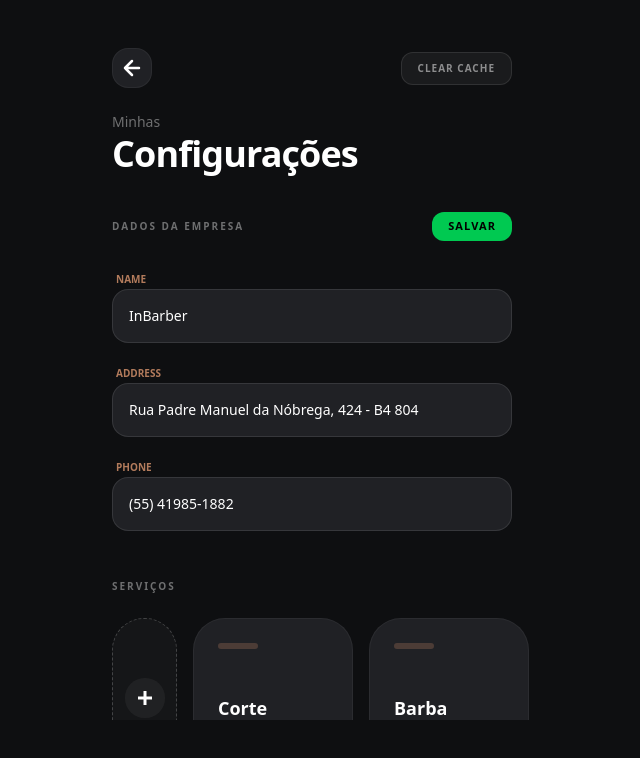
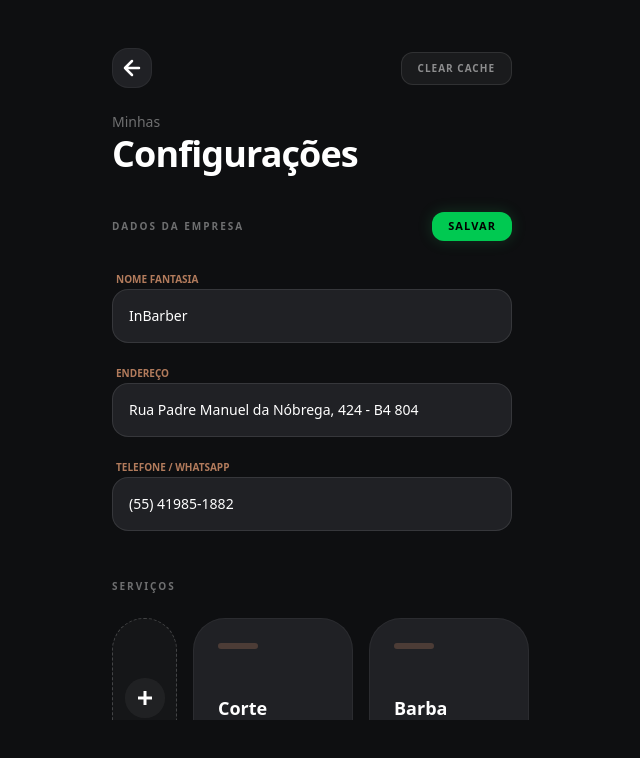
Before and after one commit to JoaozinDaprogramacao/barbercenter, a Next.js app: page /admin/settings in a window 1280 px wide. Both pictures are taken after a click on the button "EDITAR". Shown: the top 758 px of the page, without its empty margins (328-968 px from the left). Built offline with nearby package versions, Linux system fonts and the light colour scheme.

Commit message:
feat: traduz

```diff
--- a/src/components/admin/settings/CompanySection.tsx
+++ b/src/components/admin/settings/CompanySection.tsx
@@ -2,19 +2,27 @@ import { maskPhone } from "@/utils/masks";
 
 interface CompanySectionProps {
     isEditing: boolean;
-    data: { name: string; address: string; city: string; phone: string };
+    data: { nome: string; endereco: string; cidade: string; telefone: string };
     onEdit: () => void;
     onSave: () => void;
     onChange: (newData: any) => void;
 }
 
-export const CompanySection = ({ isEditing, data, onEdit, onSave, onChange }: CompanySectionProps) => (
+export const CompanySection = ({ isEditing, data, onEdit, onSave, onChange }: CompanySectionProps) => {
+    // Mapeamento de chaves do objeto para Labels legíveis
+    const campos = [
+        { chave: 'nome', label: 'Nome Fantasia' },
+        { chave: 'endereco', label: 'Endereço' },
+        { chave: 'telefone', label: 'Telefone / WhatsApp' }
+    ];
+
+    return (
         <section className="mb-12 animate-in fade-in duration-500">
             <div className="flex justify-between items-center mb-6">
                 <h3 className="text-[10px] font-black text-white/40 uppercase tracking-[0.2em]">Dados da Empresa</h3>
                 <button
                     onClick={isEditing ? onSave : onEdit}
-                className={`text-[11px] font-black uppercase tracking-widest px-4 py-1.5 rounded-xl transition-all active:scale-95 ${isEditing ? 'bg-green-500 text-black' : 'bg-accent text-white'
+                    className={`text-[11px] font-black uppercase tracking-widest px-4 py-1.5 rounded-xl transition-all active:scale-95 ${isEditing ? 'bg-green-500 text-black shadow-[0_0_15px_rgba(34,197,94,0.2)]' : 'bg-accent text-white shadow-[0_0_15px_rgba(178,123,92,0.2)]'
                         }`}
                 >
                     {isEditing ? "Salvar" : "Editar"}
@@ -22,42 +30,46 @@ export const CompanySection = ({ isEditing, data, onEdit, onSave, onChange }: Co
             </div>
 
             {isEditing ? (
-            <div className="space-y-4">
-                {['name', 'address', 'phone'].map((field) => (
-                    <div key={field} className="space-y-1">
-                        <label className="text-[10px] font-bold text-accent uppercase px-1">{field}</label>
+                <div className="space-y-4 animate-in zoom-in-95 duration-200">
+                    {campos.map((item) => (
+                        <div key={item.chave} className="space-y-1">
+                            <label className="text-[10px] font-bold text-accent uppercase px-1">{item.label}</label>
                             <input
                                 className="w-full bg-surface border border-white/10 p-4 rounded-2xl text-white outline-none focus:border-accent text-sm"
-                            // Lógica condicional para o VALUE
-                            value={field === 'phone' ? maskPhone((data as any)[field]) : (data as any)[field]}
+                                // Aplica a máscara se a chave for 'telefone'
+                                value={item.chave === 'telefone' ? maskPhone((data as any)[item.chave]) : (data as any)[item.chave]}
 
-                            // Lógica condicional para o ONCHANGE
                                 onChange={(e) => {
                                     const val = e.target.value;
-                                if (field === 'phone') {
-                                    // Se for telefone, limpa a máscara antes de salvar
+                                    if (item.chave === 'telefone') {
+                                        // Remove máscara antes de salvar no estado
                                         const rawValue = val.replace(/\D/g, "");
-                                    onChange({ ...data, [field]: rawValue });
+                                        onChange({ ...data, [item.chave]: rawValue });
                                     } else {
-                                    // Se for outro campo, salva o texto normal
-                                    onChange({ ...data, [field]: val });
+                                        onChange({ ...data, [item.chave]: val });
                                     }
                                 }}
-                            // Abre teclado numérico se for o campo de telefone
-                            type={field === 'phone' ? "tel" : "text"}
-                            placeholder={field === 'phone' ? "(00) 00000-0000" : ""}
+                                // Configurações dinâmicas de teclado e placeholder
+                                type={item.chave === 'telefone' ? "tel" : "text"}
+                                placeholder={item.chave === 'telefone' ? "(00) 00000-0000" : ""}
                             />
                         </div>
                     ))}
                 </div>
             ) : (
                 <div className="space-y-3 bg-white/[0.02] p-6 rounded-[32px] border border-white/5">
-                <h4 className="text-2xl font-bold text-white leading-tight">{data.name}</h4>
-                <p className="text-sm text-white/50 leading-relaxed">{data.address}<br />{data.city}</p>
+                    <h4 className="text-2xl font-bold text-white leading-tight">{data.nome}</h4>
+                    <p className="text-sm text-white/50 leading-relaxed">
+                        {data.endereco}<br />
+                        {data.cidade}
+                    </p>
                     <div className="pt-2">
-                    <span className="text-accent font-bold bg-accent/10 px-3 py-1.5 rounded-lg text-sm">{data.phone}</span>
+                        <span className="text-accent font-bold bg-accent/10 px-3 py-1.5 rounded-lg text-sm">
+                            {maskPhone(data.telefone)}
+                        </span>
                     </div>
                 </div>
             )}
         </section>
     );
+};
--- a/src/components/admin/settings/SettingsView.tsx
+++ b/src/components/admin/settings/SettingsView.tsx
@@ -8,7 +8,10 @@ import { ServiceEditForm } from "./ServiceEditForm";
 export const SettingsView = ({ onBack }: { onBack: () => void }) => {
     const [isEditingCompany, setIsEditingCompany] = useState(false);
     const [companyData, setCompanyData] = useState({
-        name: "InBarber", address: "Rua Padre Manuel da Nóbrega, 424 - B4 804", city: "Fanny - Curitiba / Paraná", phone: "+55 (41) 98518-8245",
+        nome: "InBarber",
+        endereco: "Rua Padre Manuel da Nóbrega, 424 - B4 804",
+        cidade: "Fanny - Curitiba / Paraná",
+        telefone: "+55 (41) 98518-8245",
     });
     const [services, setServices] = useState([{ id: 1, name: "Corte", price: "30,00" }, { id: 2, name: "Barba", price: "20,00" }, { id: 3, name: "Corte degrade", price: "30,00" }]);
     const [editingService, setEditingService] = useState<any>(null);
```
Lines whose indentation alone changed are shown as unchanged.
